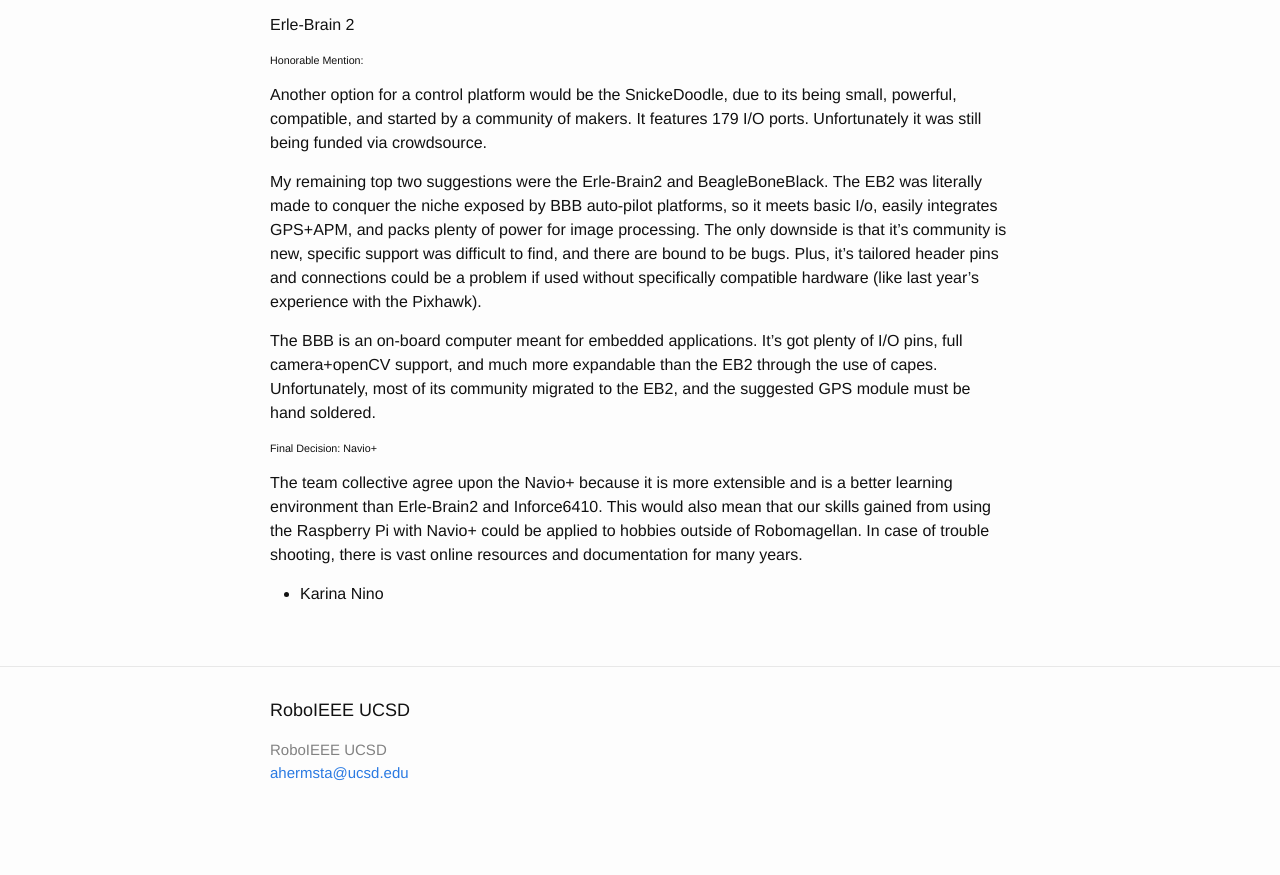
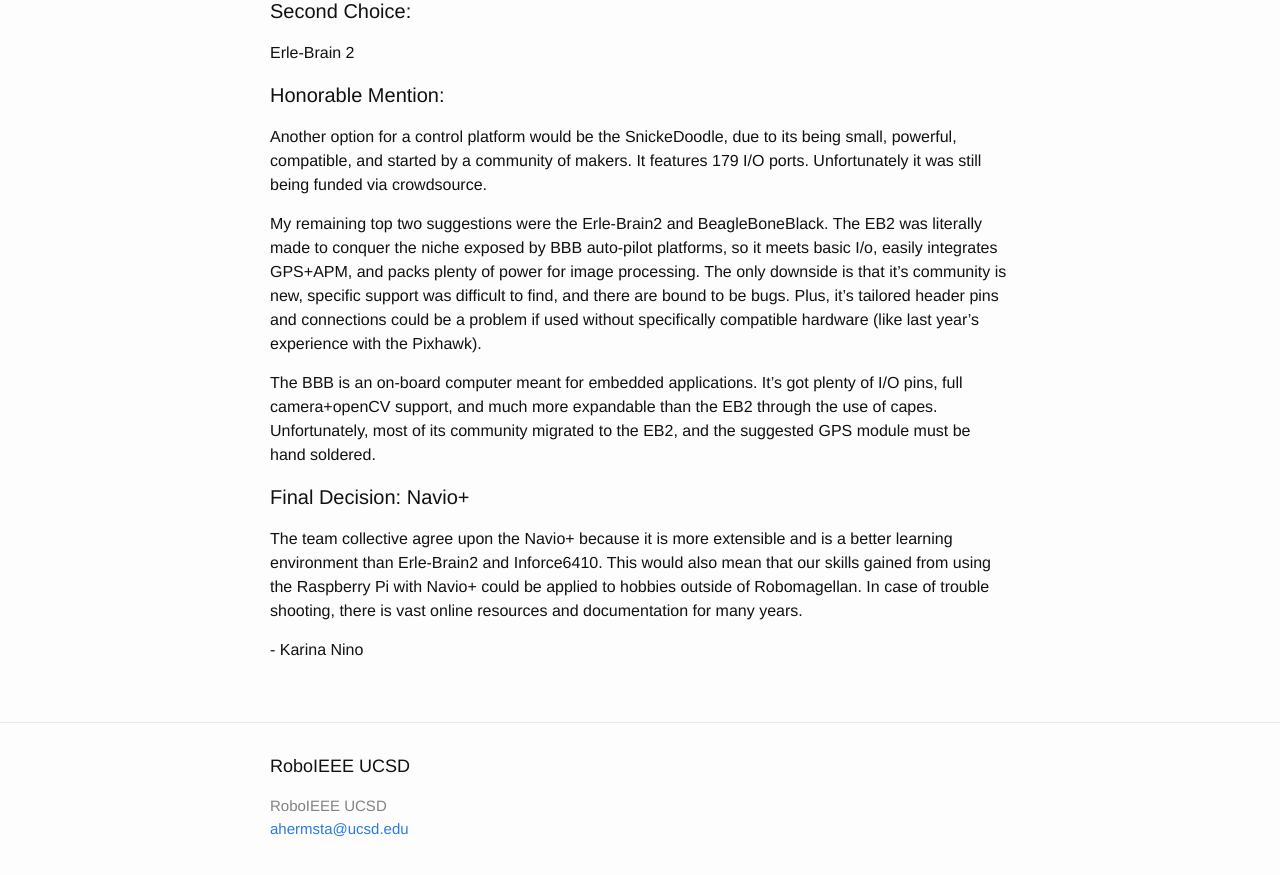
Before and after one commit to hermstadalex/UCSDroboIEEE, a Jekyll site: the page built from _posts/2015-11-26-picking-platform.markdown, in a window 1280 px wide and 900 px high, scrolled down 603 px. Shown: the top 875 px of the window. Built offline with Jekyll 4.4.1, drawn with Linux system fonts in a browser that asks for light colours; before the commit the page ends 1447 px from its top, so only the background shows below that.

```diff
--- a/_posts/2015-11-26-picking-platform.markdown
+++ b/_posts/2015-11-26-picking-platform.markdown
@@ -20,13 +20,13 @@ In order of importance:
 2. GPS
 3. Machine Vision
 
-###### Third Choice:
+#### Third Choice:
 Inforce6410
 
-###### Second Choice:
+#### Second Choice:
 Erle-Brain 2
 
-###### Honorable Mention:
+#### Honorable Mention:
 Another option for a control platform would be the SnickeDoodle, due to its
 being small, powerful, compatible, and started by a community of makers. It
 features 179 I/O ports. Unfortunately it was still being funded via crowdsource.
@@ -44,11 +44,11 @@ of I/O pins, full camera+openCV support, and much more expandable than the EB2
 through the use of capes. Unfortunately, most of its community migrated to the
 EB2, and the suggested GPS module must be hand soldered.
 
-###### Final Decision: Navio+
+#### Final Decision: Navio+
 The team collective agree upon the Navio+ because it is more extensible and is a
 better learning environment than Erle-Brain2 and Inforce6410. This would also
 mean that our skills gained from using the Raspberry Pi with Navio+ could be
 applied to hobbies outside of Robomagellan. In case of trouble
 shooting, there is vast online resources and documentation for many years.
 
-- Karina Nino
+\- Karina Nino
--- a/_posts/2015-11-27-picking-chassis.markdown
+++ b/_posts/2015-11-27-picking-chassis.markdown
@@ -59,4 +59,4 @@ specifics, and there are a lot of interdependencies between the software,
 hardware, and peripherals teams, but the choices have been greatly narrowed
 down.
 
-- Alex Hermstad
+\- Alex Hermstad
```
Also changed, not shown: other parts of _posts/2015-11-27-picking-chassis.markdown (+1 -1 lines).
